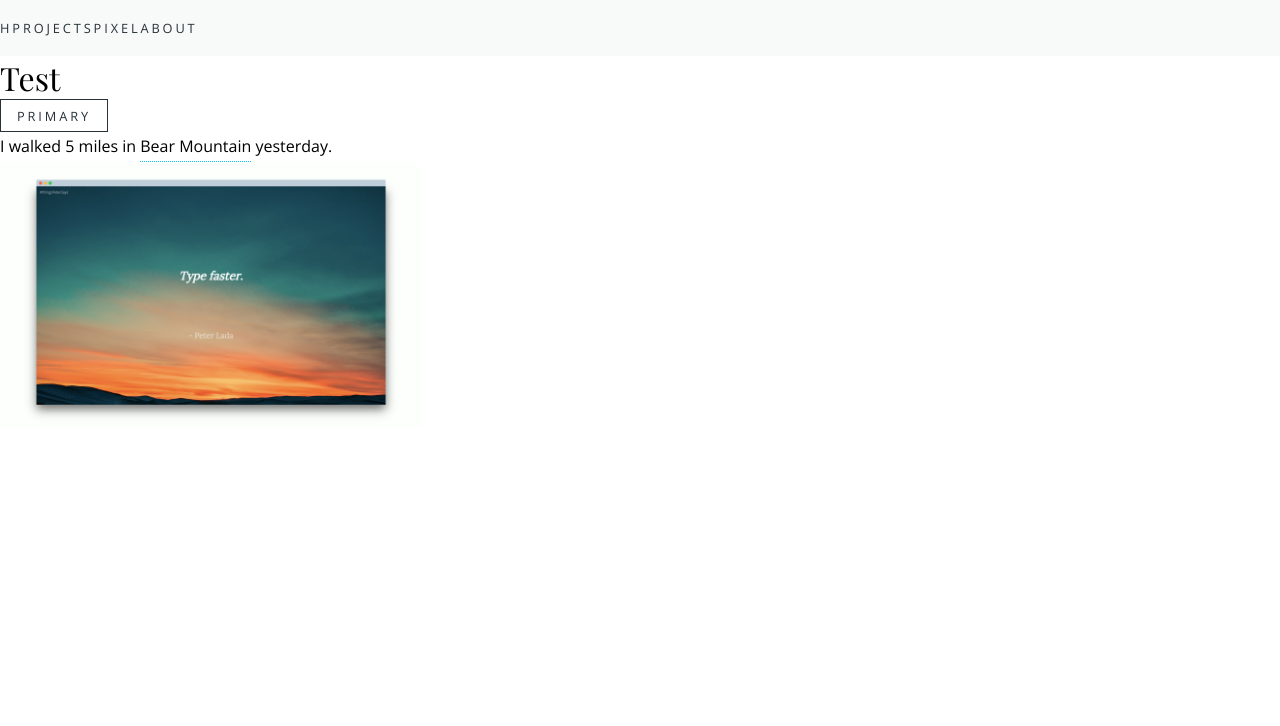
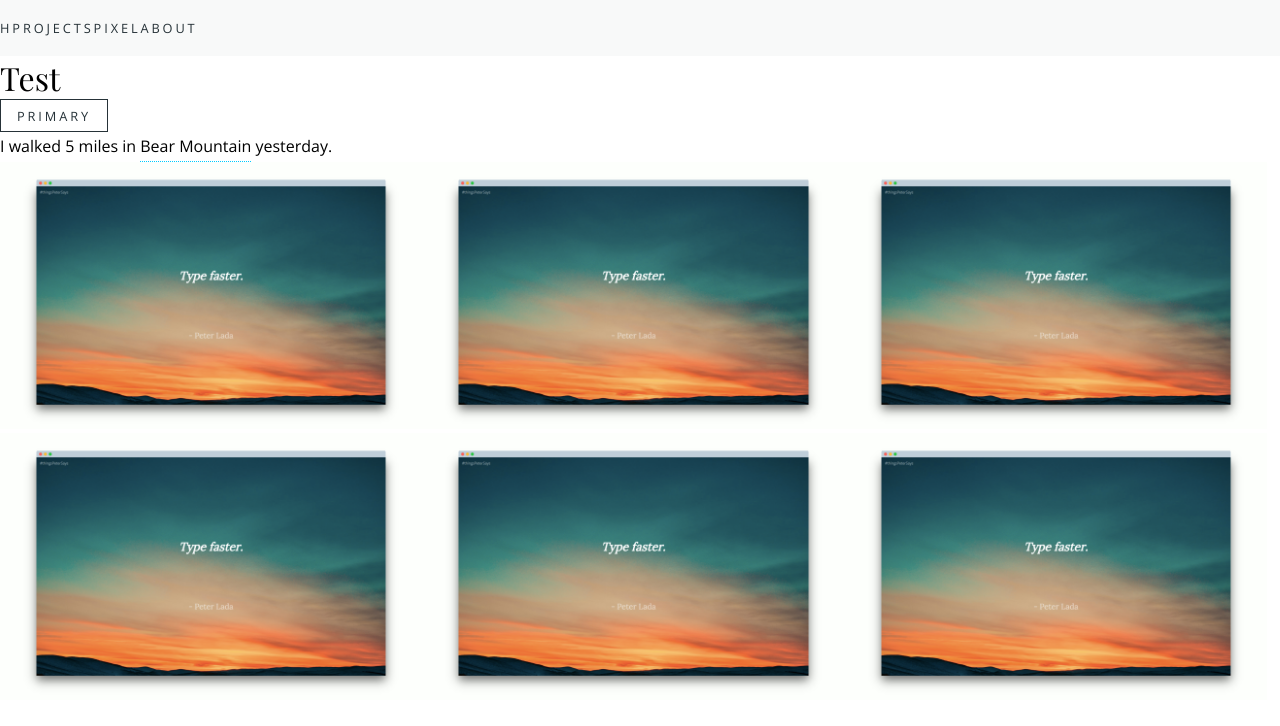
Before and after one commit to helencho/website, a React (Create React App) app: page /test in a window 1280 px wide. Shown: the top 726 px of the page. Built offline with nearby package versions, Linux system fonts and the light colour scheme.

Commit message:
wrap project images in a section

```diff
--- a/src/components/pages/Test.js
+++ b/src/components/pages/Test.js
@@ -10,11 +10,38 @@ class Test extends Component {
                 <h1>Test</h1>
                 <Button text="Primary" />
                 <p>I walked 5 miles in <Anchor text="Bear Mountain" /> yesterday.</p>
-                <ProjectImage
-                    url="./assets/projects/peter-screely.png"
-                    name="Sh*t Peter Says"
-                    description="Farewell gift to the instructor"
-                    stacks="JavaScript, CSS" />
+                <section className="showcase">
+                    <ProjectImage
+                        url="./assets/projects/peter-screely.png"
+                        name="Sh*t Peter Says"
+                        description="Farewell gift to the instructor"
+                        stacks="JavaScript, CSS" />
+                    <ProjectImage
+                        url="./assets/projects/peter-screely.png"
+                        name="Sh*t Peter Says"
+                        description="Farewell gift to the instructor"
+                        stacks="JavaScript, CSS" />
+                    <ProjectImage
+                        url="./assets/projects/peter-screely.png"
+                        name="Sh*t Peter Says"
+                        description="Farewell gift to the instructor"
+                        stacks="JavaScript, CSS" />
+                    <ProjectImage
+                        url="./assets/projects/peter-screely.png"
+                        name="Sh*t Peter Says"
+                        description="Farewell gift to the instructor"
+                        stacks="JavaScript, CSS" />
+                    <ProjectImage
+                        url="./assets/projects/peter-screely.png"
+                        name="Sh*t Peter Says"
+                        description="Farewell gift to the instructor"
+                        stacks="JavaScript, CSS" />
+                    <ProjectImage
+                        url="./assets/projects/peter-screely.png"
+                        name="Sh*t Peter Says"
+                        description="Farewell gift to the instructor"
+                        stacks="JavaScript, CSS" />
+                </section>
             </div>
         )
     }
--- a/src/stylesheets/App.css
+++ b/src/stylesheets/App.css
@@ -72,7 +72,6 @@
     background-color: var(--white);
     opacity: 0.9;
     position: absolute;
-    /* bottom: 100%; */
     top: 100%;
     overflow: hidden;
     height: 0;
@@ -82,7 +81,6 @@
 }
 
 .ProjectImage:hover .overlay {
-    /* bottom: 0; */
     top: 0;
     height: 100%;
 }
@@ -96,3 +94,11 @@
     text-align: center;
     transform: translate(-50%, -50%);
 }
+
+/*--------------------*/
+/*      Showcase      */
+/*--------------------*/
+.showcase {
+    display: flex;
+    flex-wrap: wrap;
+}
```
